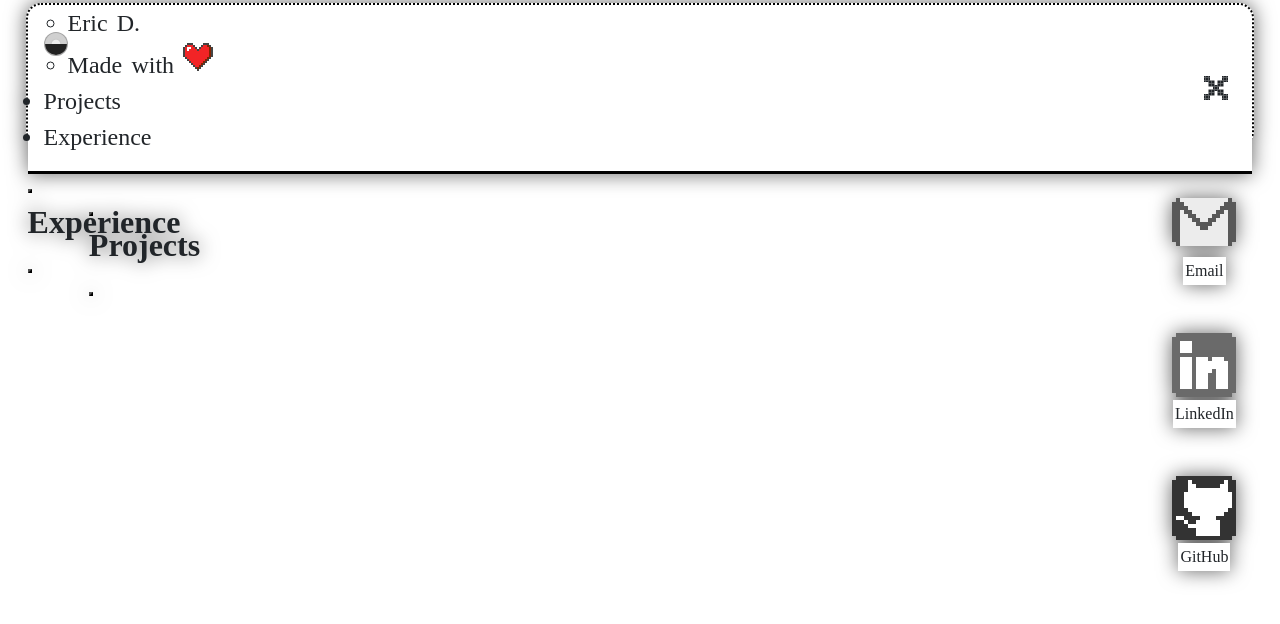
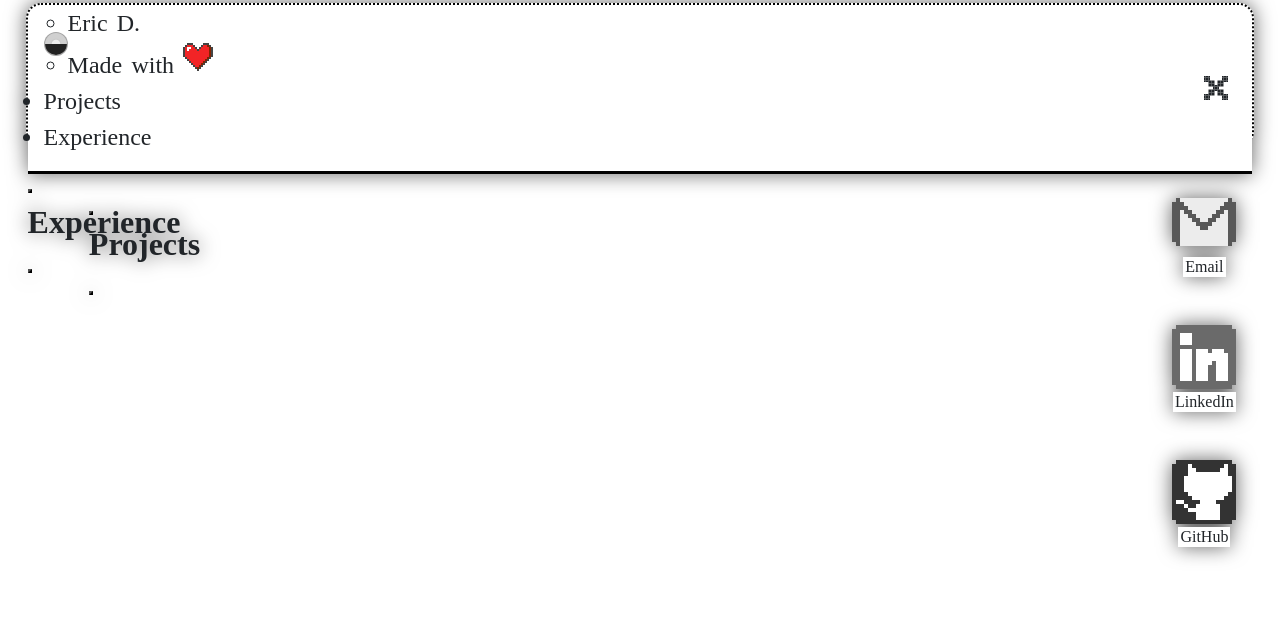
Before and after one commit to EricccD567/ericccd567.github.io, a website built with Vite: page index.html in a window 1280 px wide. Built offline with nearby package versions, Linux system fonts and the light colour scheme; files whose address does not match are found by name; what kaboom would draw is missing.

Commit message:
Updated app section in computer ui

```diff
--- a/index.html
+++ b/index.html
@@ -99,25 +99,28 @@
                   target="_blank"
                   rel="noopener noreferrer"
                   class="app-link"
-                  ><i class="nes-icon gmail is-large gs"></i
-                ></a>
-                <div class="app-text">Email</div>
+                >
+                  <i class="nes-icon gmail is-large gs"></i>
+                  <div class="ui-text app-text">Email</div>
+                </a>
                 <a
                   href="https://www.linkedin.com/in/ericccd567/"
                   target="_blank"
                   rel="noopener noreferrer"
                   class="app-link"
-                  ><i class="nes-icon linkedin is-large gs"></i
-                ></a>
-                <div class="app-text">LinkedIn</div>
+                >
+                  <i class="nes-icon linkedin is-large gs"></i>
+                  <div class="ui-text app-text">LinkedIn</div>
+                </a>
                 <a
                   href="https://github.com/EricccD567"
                   target="_blank"
                   rel="noopener noreferrer"
                   class="app-link"
-                  ><i class="nes-icon github is-large gs"></i
-                ></a>
-                <div class="app-text">GitHub</div>
+                >
+                  <i class="nes-icon github is-large gs"></i>
+                  <div class="ui-text app-text">GitHub</div>
+                </a>
               </section>
             </main>
           </div>
--- a/src/style.css
+++ b/src/style.css
@@ -215,15 +215,23 @@ li:has(img) {
   cursor: pointer;
   font-size: 1rem;
   line-height: 1;
+  text-align: center;
+  color: inherit;
+  text-decoration: none;
+  margin-bottom: 3rem;
+}
+
+.app-link:hover {
+  color: inherit;
+  text-decoration: none;
 }
 
 .app-text {
   font-family: Chicago;
-  font-size: 1rem;
   padding: 2px;
   background-color: #fff;
-  margin-bottom: 3rem;
   width: fit-content;
+  margin: auto;
 }
 
 #console {
```
